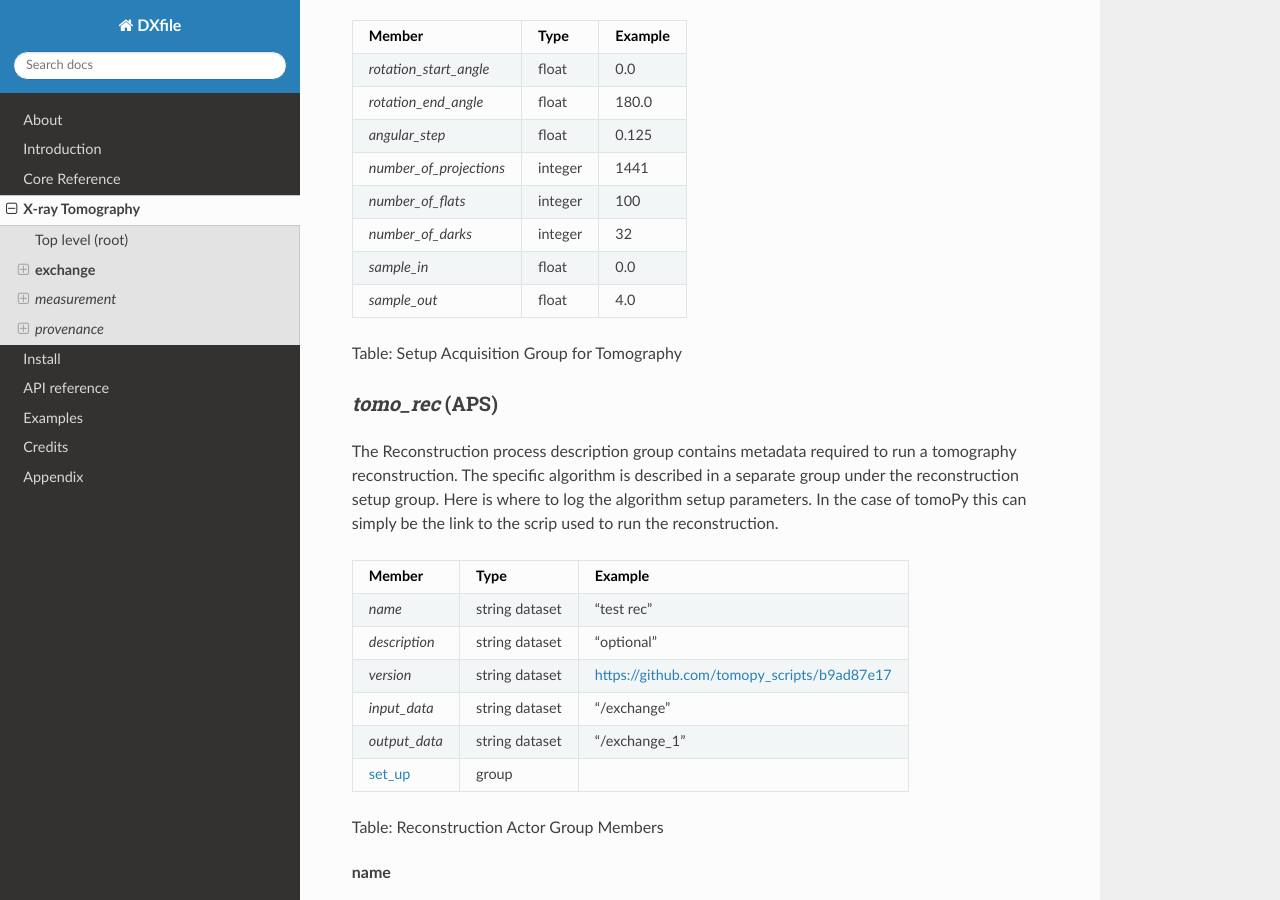
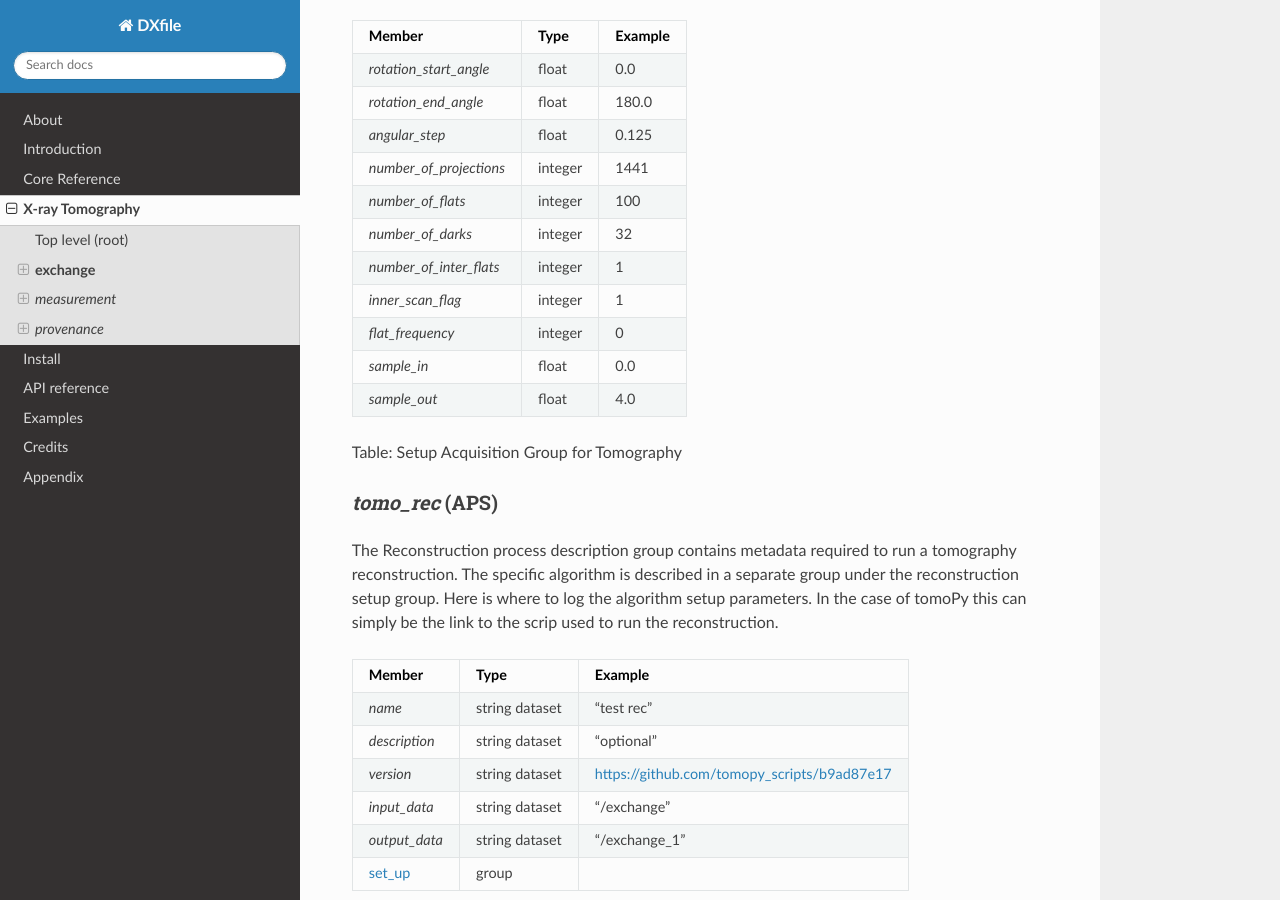
Before and after one commit to data-exchange/dxfile, a Sphinx documentation site: the page built from doc/source/xraytomo.rst, in a window 1280 px wide and 900 px high, scrolled down 28108 px. Built offline with Sphinx 7.4.7 and the Read the Docs theme 2.0.0, drawn with Linux system fonts in a browser that asks for light colours.

Commit message:
added SLS acquisition parameters

```diff
--- a/doc/source/xraytomo.rst
+++ b/doc/source/xraytomo.rst
@@ -1502,12 +1502,20 @@ Advanced Photon Source.
 +----------------------------------------------+----------------------------------+----------------------------------+
 |    *number_of_darks*                         |      integer                     |      32                          |
 +----------------------------------------------+----------------------------------+----------------------------------+
+|    *number_of_inter_flats*                   |      integer                     |       1                          |
++----------------------------------------------+----------------------------------+----------------------------------+
+|    *inner_scan_flag*                         |      integer                     |       1                          |
++----------------------------------------------+----------------------------------+----------------------------------+
+|    *flat_frequency*                          |      integer                     |       0                          |
++----------------------------------------------+----------------------------------+----------------------------------+
 |    *sample_in*                               |      float                       |      0.0                         |
 +----------------------------------------------+----------------------------------+----------------------------------+
 |    *sample_out*                              |      float                       |      4.0                         |
 +----------------------------------------------+----------------------------------+----------------------------------+
 
+
 Table: Setup Acquisition Group for Tomography
+
 
 .. _tomo_rec:
 
```
